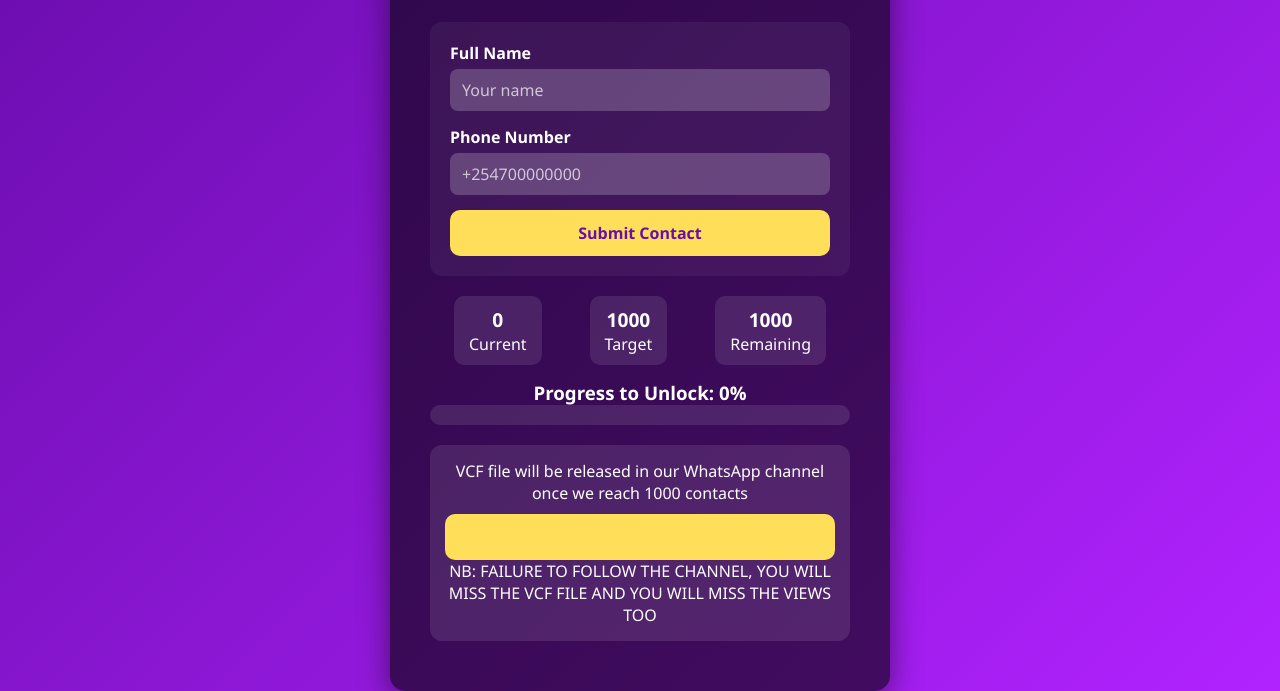
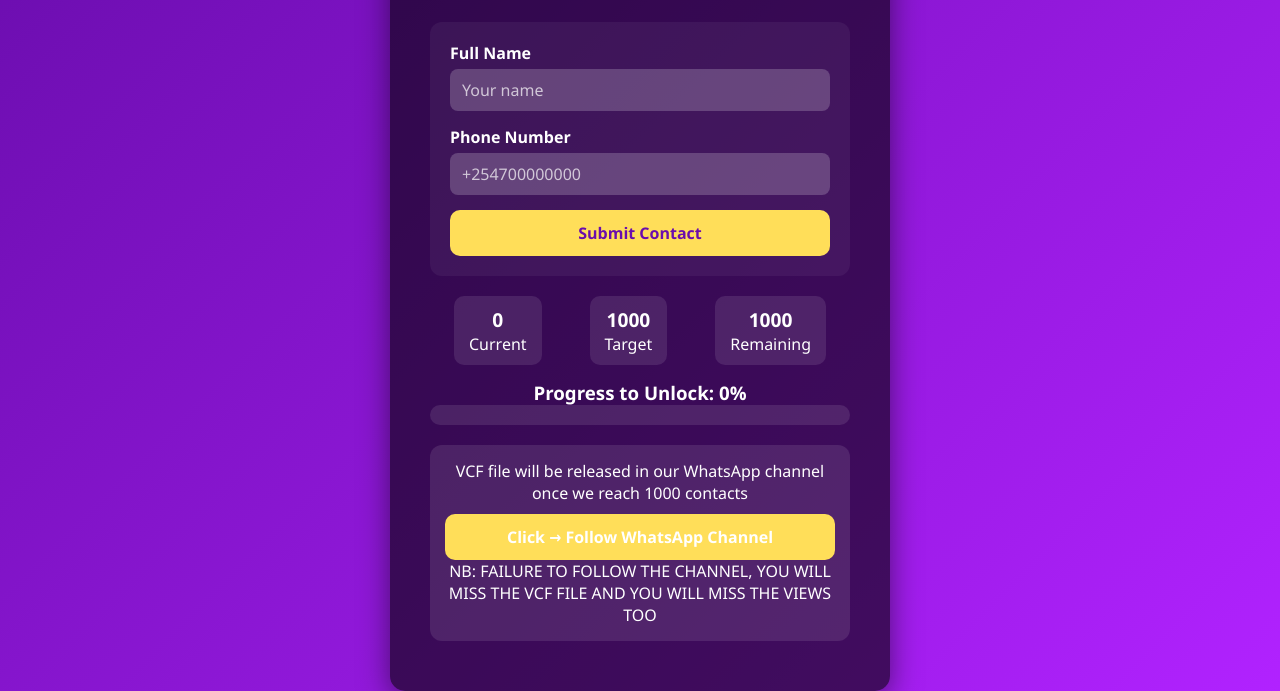
Before and after one commit to Glenn254/Prince-vcf, a plain HTML site: page index.html in a window 1280 px wide. Shown: the part 109-800 px from the top of the page. Drawn offline with Linux system fonts and the light colour scheme; no server answers.

Commit message:
Update style.css

```diff
--- a/style.css
+++ b/style.css
@@ -143,7 +143,7 @@ button:hover {
 }
 
 .channel-box a {
-    color: #ffde59;
+    color: #ffffff; /* Changed to white for full visibility */
     font-weight: bold;
     text-decoration: none;
 }
@@ -186,7 +186,7 @@ button:hover {
     background: #ffde59; /* same as submit button */
     border: none;
     border-radius: 10px;
-    color: #6a0dad;
+    color: #ffffff; /* changed to white for readability */
     font-weight: bold;
     font-size: 1rem;
     text-align: center;
```
